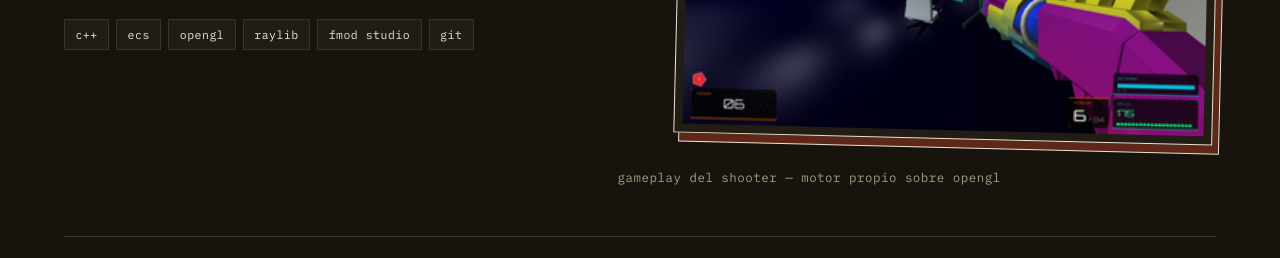
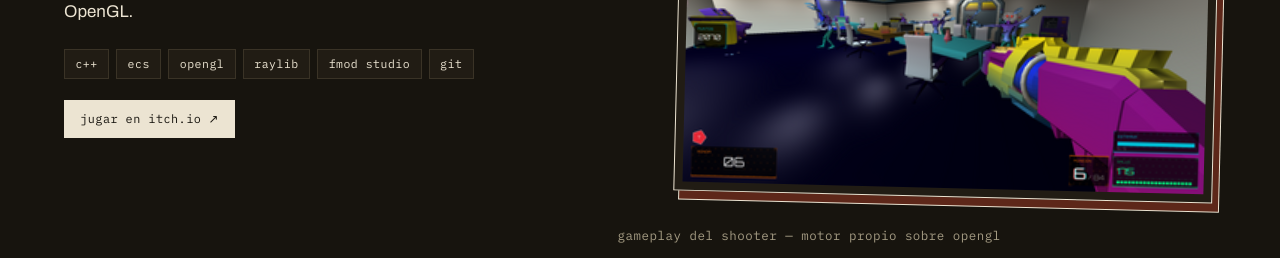
Before and after one commit to maar11-dev/maar11, a plain HTML site: page index.html in a window 1280 px wide. Shown: the part 4401-4659 px from the top of the page. Drawn offline with Linux system fonts and the light colour scheme.

Commit message:
Links de proyectos

```diff
--- a/css/styles.css
+++ b/css/styles.css
@@ -807,6 +807,36 @@
   transform: translateY(-2px);
 }
 
+/* Enlaces útiles del proyecto (itch.io, repo, demo…) */
+.project__links {
+  display: flex;
+  flex-wrap: wrap;
+  gap: 0.7rem;
+  margin-top: 1.3rem;
+}
+
+.project__link {
+  display: inline-flex;
+  align-items: center;
+  gap: 0.45rem;
+  border: 1px solid var(--ink);
+  background: var(--ink);
+  color: var(--paper);
+  text-decoration: none;
+  padding: 0.5rem 0.95rem;
+  font-size: 0.74rem;
+  letter-spacing: 0.04em;
+  transition: transform 0.2s ease, background 0.2s ease, border-color 0.2s ease;
+}
+.project__link:hover {
+  background: var(--accent);
+  border-color: var(--accent);
+  color: var(--paper);
+  transform: translateY(-2px);
+}
+.project__link span { transition: transform 0.2s ease; }
+.project__link:hover span { transform: translate(2px, -2px); }
+
 /* ==========================================================================
    03 — Habilidades
    ========================================================================== */
--- a/index.html
+++ b/index.html
@@ -233,6 +233,9 @@
           <ul class="project__tags mono">
             <li>Python</li><li>FastAPI</li><li>Uvicorn</li><li>Groq (Llama 3.1 + Whisper + Llama 4 scout)</li><li>Upstash Vector</li><li>Meta Cloud API</li><li>Render</li>
           </ul>
+          <div class="project__links mono">
+            <a class="project__link" href="https://github.com/maar11-dev/m.ai" target="_blank" rel="noopener noreferrer" data-i18n="link.repo">ver repositorio <span aria-hidden="true">↗</span></a>
+          </div>
         </div>
       </article>
 
@@ -278,6 +281,9 @@
           <ul class="project__tags mono">
             <li>MongoDB</li><li>Express</li><li>Angular</li><li>Node.js</li><li>Cloudinary</li><li>Multer</li><li>Vercel</li><li>Render</li><li>Git</li>
           </ul>
+          <div class="project__links mono">
+            <a class="project__link" href="https://github.com/maar11-dev/UA" target="_blank" rel="noopener noreferrer" data-i18n="link.repo">ver repositorio <span aria-hidden="true">↗</span></a>
+          </div>
         </div>
       </article>
 
@@ -325,6 +331,9 @@
           <ul class="project__tags mono">
             <li>C++</li><li>ECS</li><li>OpenGL</li><li>Raylib</li><li>FMOD Studio</li><li>Git</li>
           </ul>
+          <div class="project__links mono">
+            <a class="project__link" href="https://issolabs.itch.io/dopamine-chasers" target="_blank" rel="noopener noreferrer" data-i18n="link.play">jugar en itch.io <span aria-hidden="true">↗</span></a>
+          </div>
         </div>
       </article>
 
@@ -368,6 +377,9 @@
           <ul class="project__tags mono">
             <li data-i18n="pf.tag.asm">Ensamblador</li><li>Game Boy</li><li data-i18n="pf.tag.low">Bajo nivel</li><li>GBRetroDev 2025</li>
           </ul>
+          <div class="project__links mono">
+            <a class="project__link" href="https://issolabs.itch.io/preflop" target="_blank" rel="noopener noreferrer" data-i18n="link.play">jugar en itch.io <span aria-hidden="true">↗</span></a>
+          </div>
         </div>
       </article>
 
@@ -408,6 +420,9 @@
           <ul class="project__tags mono">
             <li>Godot</li><li>Git</li><li data-i18n="tf.tag.days">8 días</li>
           </ul>
+          <div class="project__links mono">
+            <a class="project__link" href="https://maxmartdev.itch.io/tramfight" target="_blank" rel="noopener noreferrer" data-i18n="link.play">jugar en itch.io <span aria-hidden="true">↗</span></a>
+          </div>
         </div>
       </article>
     </section>
--- a/js/main.js
+++ b/js/main.js
@@ -167,6 +167,10 @@
     "contact.note":
       '<span class="status-dot" aria-hidden="true"></span> fast replies · open to work and internships',
 
+    // Enlaces de proyecto
+    "link.play": 'play on itch.io <span aria-hidden="true">↗</span>',
+    "link.repo": 'view repository <span aria-hidden="true">↗</span>',
+
     // Pie
     "footer.by": "designed and built by miguel ángel arroyo — 2026",
   };
```
